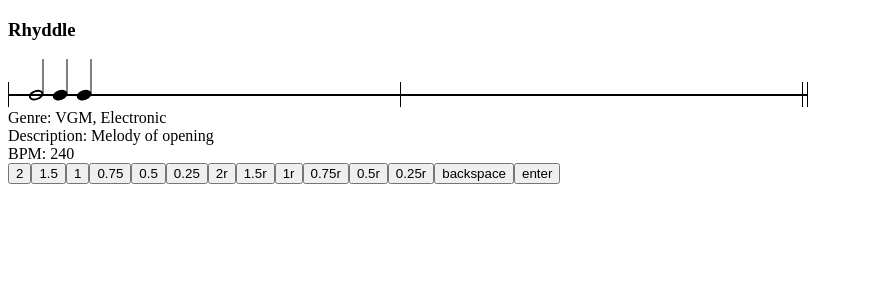
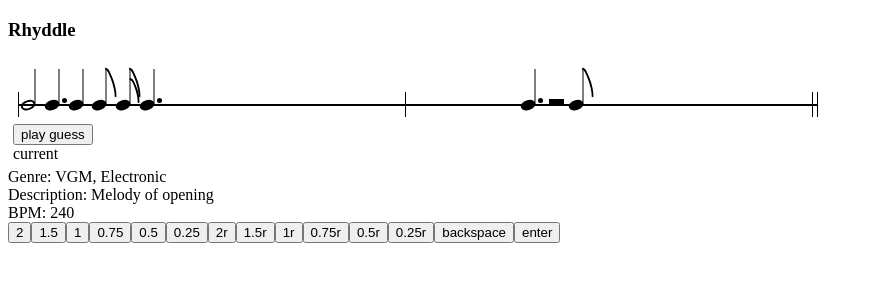
Before and after one commit to aleifericsson/rhyddle, a React (Vite) app: page / in a window 1280 px wide. Shown: the top 300 px of the page, without its empty margins (0-873 px from the left). Built offline with nearby package versions, Linux system fonts and the light colour scheme.

Commit message:
just realised i wasted 3 hours

```diff
--- a/src/components/Bars.jsx
+++ b/src/components/Bars.jsx
@@ -3,20 +3,30 @@ import Note from "./Note";
 
 function Bars() {
 	return(<>
-        <Bar current={false}></Bar>
+        <Bar current={true}></Bar>
 	</>);
 }
 
 function Bar({current}){
-    return((<div className="bar-container">
+    return((<div className = "guess-container">
+                <div className="bar-container">
                     <div className = {current ? "bar current" : "bar"}></div>
                     <Note note_length="2" placement={0} bar={1}/>
-                <Note note_length="1" placement={1} bar={1}/>
+                    <Note note_length="1.5" placement={1} bar={1}/>
                     <Note note_length="1" placement={2} bar={1}/>
+                    <Note note_length="0.5" placement={3} bar={1}/>
+                    <Note note_length="0.25" placement={4} bar={1}/>
+                    <Note note_length="1.5" placement={5} bar={1}/>
+                    <Note note_length="1.5" placement={4} bar={2}/>
+                    <Note note_length="2r" placement={5} bar={2}/>
+                    <Note note_length="0.5" placement={6} bar={2}/>
                     <div className = "vert-bar start"></div>
                     <div className = "vert-bar mid"></div>
                     <div className = "vert-bar end1"></div>
                     <div className = "vert-bar end2"></div>
+                </div>
+                <button type="button" key = "play" className="guess-button" id="play">play guess</button>
+                <div>{current ? "current" : "not current"}</div>
             </div>))
 }
 
--- a/src/components/Note.jsx
+++ b/src/components/Note.jsx
@@ -6,7 +6,7 @@ function Note({note_length, placement, bar}) {
         left = ((placement/16)*380+10).toString()+"px";
     }
     else{
-        left = ((placement/16)*380+410).toString()+"px";
+        left = ((placement/16)*380+415).toString()+"px";
     }
     const note = new NoteEle(note_length,left)
 	return(note.html);
--- a/src/css/bars.css
+++ b/src/css/bars.css
@@ -8,6 +8,11 @@
 
 .bar-container{
     height:50px;
+    margin: 5px;
+}
+
+.guess-container{
+    padding:5px;
 }
 
 .head {
@@ -20,9 +25,33 @@
     position:relative;
 }
 
+.dot {
+    width: 5px;
+    height: 5px;
+    background-color: black;
+    border-radius: 50%;
+    transform: translate(28px,-18px);
+    position:relative;
+}
+
 .head.unfilled{
     background-color: transparent;
     box-shadow:0px 0px 0px 2px black inset;
+}
+
+.tail{
+    width: 35px;
+    height: 10px;
+    border: solid 2px #000;
+    border-color: transparent transparent #000 transparent;
+    border-radius: 0 0 10px 100%;
+    transform: translate(8px, -38px) rotate(-115deg);
+}
+
+.tail.second{
+    width: 30px;
+    height: 10px;
+    transform: translate(10px, -44px) rotate(-115deg);
 }
 
 .stem{
@@ -41,17 +70,24 @@
 }
 
 .mid{
-    left: 400px;
+    left: 405px;
 }
 
 .end1{
-    left: 807px;
+    left: 817px;
 }
 
 .end2{
-    left: 802px;
+    left: 812px;
 }
 
 .note-container{
     position:absolute;
 }
+
+.block{
+    height:5px;
+    width:15px;
+    background-color: black;
+    transform: translate(15px,28px);
+}
--- a/src/scripts/note_ele.jsx
+++ b/src/scripts/note_ele.jsx
@@ -5,18 +5,22 @@ function NoteEle(length, left)
     this.html=(<>ayo it broke</>);
     switch (length){
         case "2":
-            this.html = (<div className="note-container"><div className="head unfilled" style={{left}}></div><div className="stem" style={{left}}></div></div>)
+            this.html = (<div className="note-container" style={{left}}><div className="head unfilled" ></div><div className="stem" ></div></div>)
             break;
         case "1.5":
+            this.html = (<div className="note-container" style={{left}}><div className="head" ></div><div className="stem" ></div><div className="dot" ></div></div>);
             break;
         case "1":
-            this.html = (<div className="note-container"><div className="head" style={{left}}></div><div className="stem" style={{left}}></div></div>);
+            this.html = (<div className="note-container" style={{left}}><div className="head" ></div><div className="stem" ></div></div>);
             break;
         case "0.5":
+            this.html = (<div className="note-container" style={{left}}><div className="head" ></div><div className="stem" ></div><div className="tail" ></div></div>);
             break;
         case "0.25":
+            this.html = (<div className="note-container" style={{left}}><div className="head" ></div><div className="stem"></div><div className="tail" ></div><div className="tail second" ></div></div>);
             break;
         case "2r":
+            this.html = (<div className="note-container" style={{left}}><div className="block" ></div></div>);
             break;
         case "1.5r":
             break;
```
Also changed, not shown: src/assets/crotchet_rest.svg (added). Lines whose indentation alone changed are shown as unchanged.
